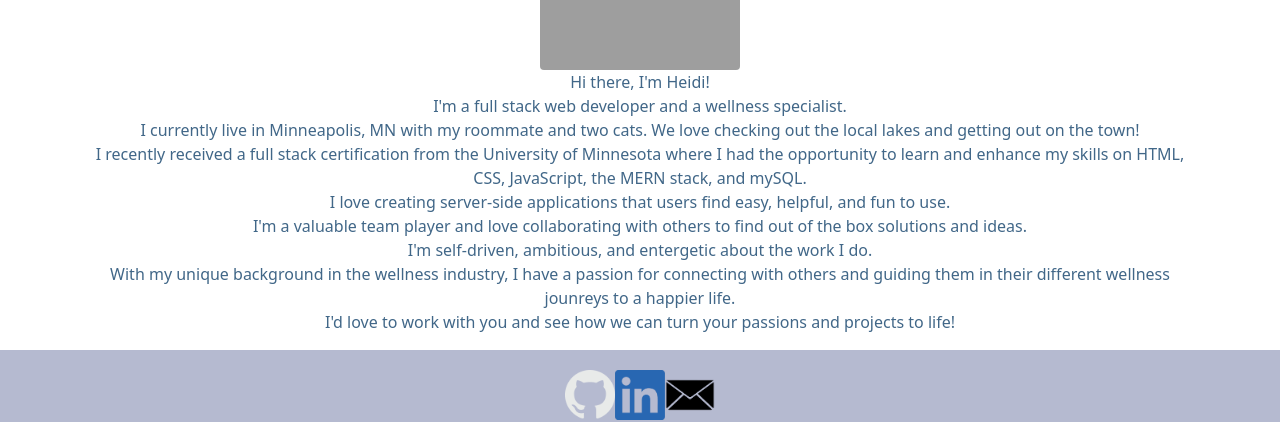
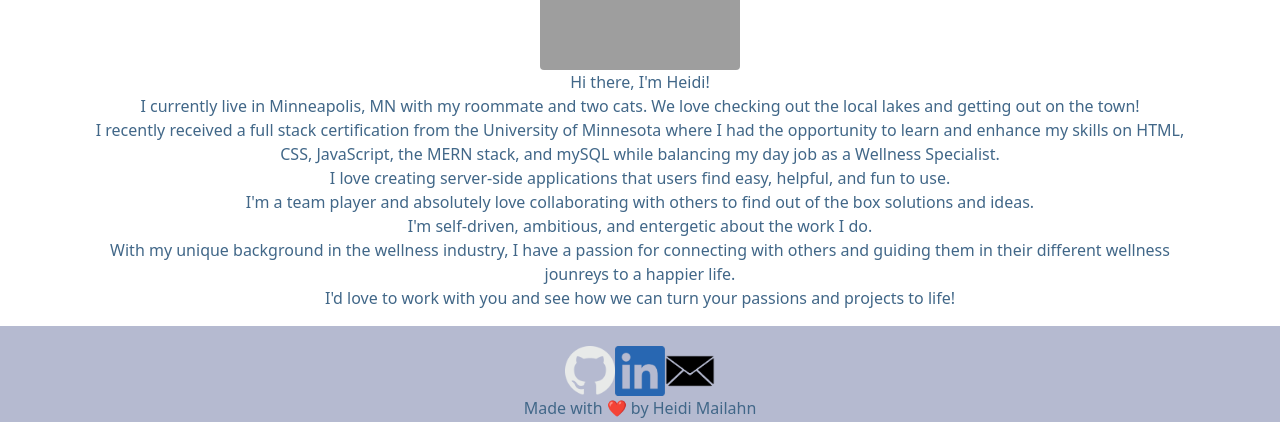
Before and after one commit to hmailahn/react-portfolio, a React (Create React App) app: page / in a window 1280 px wide. Shown: the part 331-753 px from the top of the page. Built offline with nearby package versions, Linux system fonts and the light colour scheme; grey boxes are pictures that could not be loaded.

Commit message:
added technologies used for each project.. Started a wellness page

```diff
--- a/src/App.js
+++ b/src/App.js
@@ -12,10 +12,5 @@
     )
 };
 
-// const App = () =>
-// return (
-
-// )
-// ;
 
 export default App;
--- a/src/components/About/index.js
+++ b/src/components/About/index.js
@@ -11,23 +11,21 @@
             <img className="avatar rounded mx-auto d-block" src={avatar} alt="Heidi"/>
 
 
-                <p className="">
+                <p>
                     Hi there, I'm Heidi!
                     <br>
                     </br>
-                      I'm a full stack web developer and a wellness specialist.
-                    <br></br>
                   I currently live in Minneapolis, MN with my roommate and two cats. We love checking out the local lakes and getting out on the town!
                     <br>
                     </br>
                     I recently received a full stack certification from the University of Minnesota where I had the opportunity
-                    to learn and enhance my skills on HTML, CSS, JavaScript, the MERN stack, and mySQL.
+                    to learn and enhance my skills on HTML, CSS, JavaScript, the MERN stack, and mySQL while balancing my day job as a Wellness Specialist.
                     <br>
                     </br>
                     I love creating server-side applications that users find easy, helpful, and fun to use.
                     <br>
                     </br>
-                    I'm a valuable team player and love collaborating with others to find out of the box solutions and ideas.
+                    I'm a team player and absolutely love collaborating with others to find out of the box solutions and ideas.
                     <br>
                     </br>
                     I'm self-driven, ambitious, and entergetic about the work I do.
--- a/src/components/Contact/index.js
+++ b/src/components/Contact/index.js
@@ -44,8 +44,6 @@
 
     return (
         <section id="contact" className='contact-me'>
-          {/* <h1>Contact me</h1> */}
-
                 <form id="contact-form" onSubmit={handleSubmit}>
             <div>
               <label htmlFor="name">Name:</label>
--- a/src/components/Project/index.js
+++ b/src/components/Project/index.js
@@ -9,35 +9,35 @@
         url: 'https://weekly-witty-writing-prompts.herokuapp.com/',
         repository: 'https://github.com/hmailahn/weekly-witty-writing-prompt',
         description: 'Weekly Witty Writing Prompts is an application where users are presented with a weekly writing prompt and write stories based off that prompt or interact with other user stories.',
-        technologies: ''
+        technologies: 'React, MongoDB, Apollo-Server, Apollo-Client, Node.js, Express.js, Graphql, Bootstrap, Heroku, Git'
     },
     {
         title: 'Photo Port',
         url: 'https://hmailahn.github.io/photo-port/',
         repository: 'https://github.com/hmailahn/photo-port',
         description: "Photo Port is a single page application made from react to showcase a family friend's photography portfolio.",
-        technologies: ''
+        technologies: 'React, Node.js, Express.js, Git, GitHub Pages, CSS'
     },
     {
         title: 'Budget Tracker',
         url: 'https://budget-tracker-hmailahn.herokuapp.com/',
         repository: 'https://github.com/hmailahn/budget-tracker',
         description: 'Budget tracker is an application that allows a user to track withdrawls and deposits with or without data or internet connection.',
-        technologies: ''
+        technologies: 'Node.js, Express.js, Mongoose, Service Workers, Web Manifest, HTML, CSS'
     },
     {
         title: 'Pizza Hunt',
         url: 'https://pizza-hunt-hmailahn.herokuapp.com/',
         repository: 'https://github.com/hmailahn/pizza-hunt',
         description: 'Pizza hunt is a social media app for pizza lovers to create pizzas and join discussions on other users pizzas.',
-        technologies: ''
+        technologies: 'MongoDB, Mongoose, Node.js, Express.js, HTML, CSS, Heroku'
     },
     {
         title: 'Tech Blog',
         url: 'https://mighty-journey-90964.herokuapp.com/',
         repository: 'https://github.com/hmailahn/tech-blog',
         description: 'Tech Blog is a site where people in the tech community can post and connect with each other over shared blog posts.',
-        technologies: ''
+        technologies: 'Handlebars.js, bcrypt, mySQL, Sequelize, Node.js, Express.js, Heroku, HTML, CSS, MVC'
     },
 
     {
@@ -45,7 +45,7 @@
         url: 'https://sepidehayani.github.io/WeatheredVibes/',
         repository: 'https://github.com/SepidehAyani/WeatheredVibes',
         description: 'WeatheredVibes is an application where users can search for a city and get the current weather and local news based on their search.',
-        technologies: ''
+        technologies: 'Open Weather API, TOMTOM API, GNews API, JavaScript, HTML, CSS, jQuery, Bulma'
     },
 
 
@@ -69,6 +69,8 @@
     <a href={image.url} class="card-link">Project</a>
     <a href={image.repository} class="card-link">Repository</a>
     <p>{image.description}</p>
+    <h6>Technologies used:</h6>
+    <p>{image.technologies}</p>
   </div>
 </div>
 
```
Also changed, not shown: src/components/Wellness/index.js (added, +12 -0 lines), src/assets/5.png, 1 other file (tests, documents, lock files or other folders).
